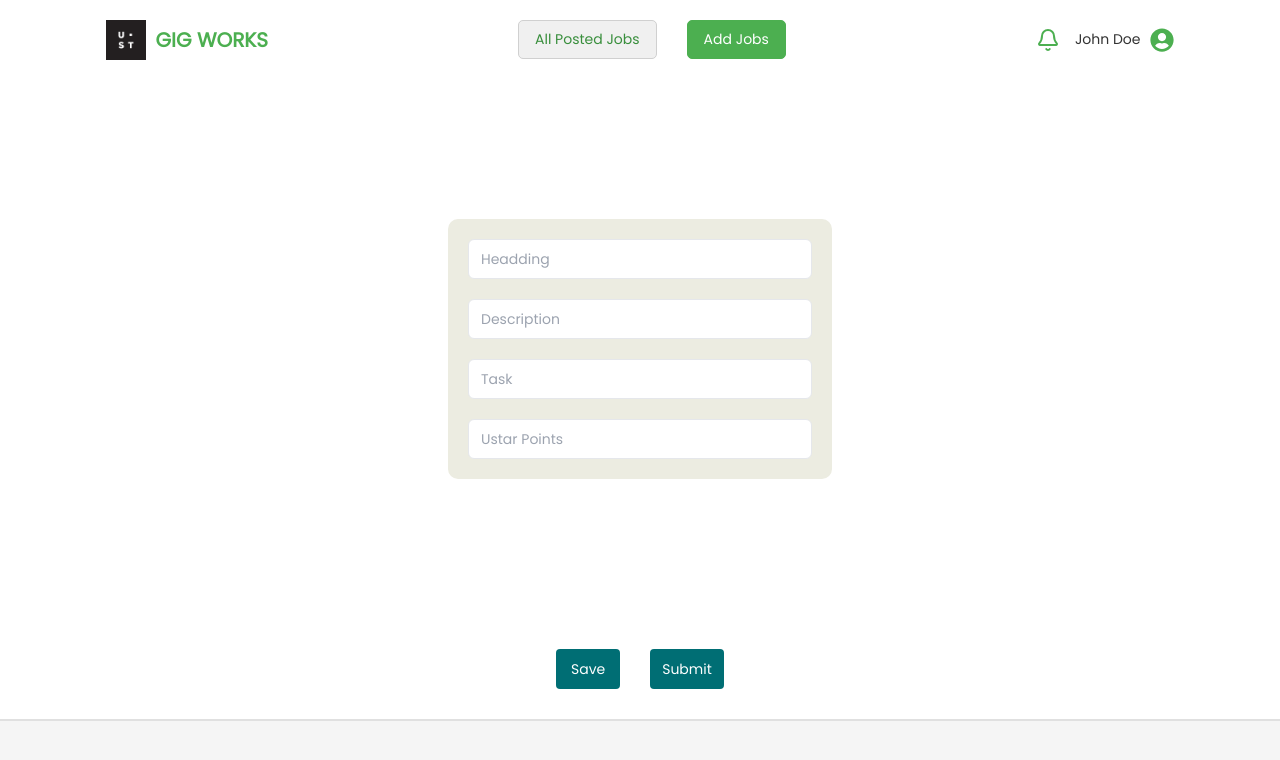
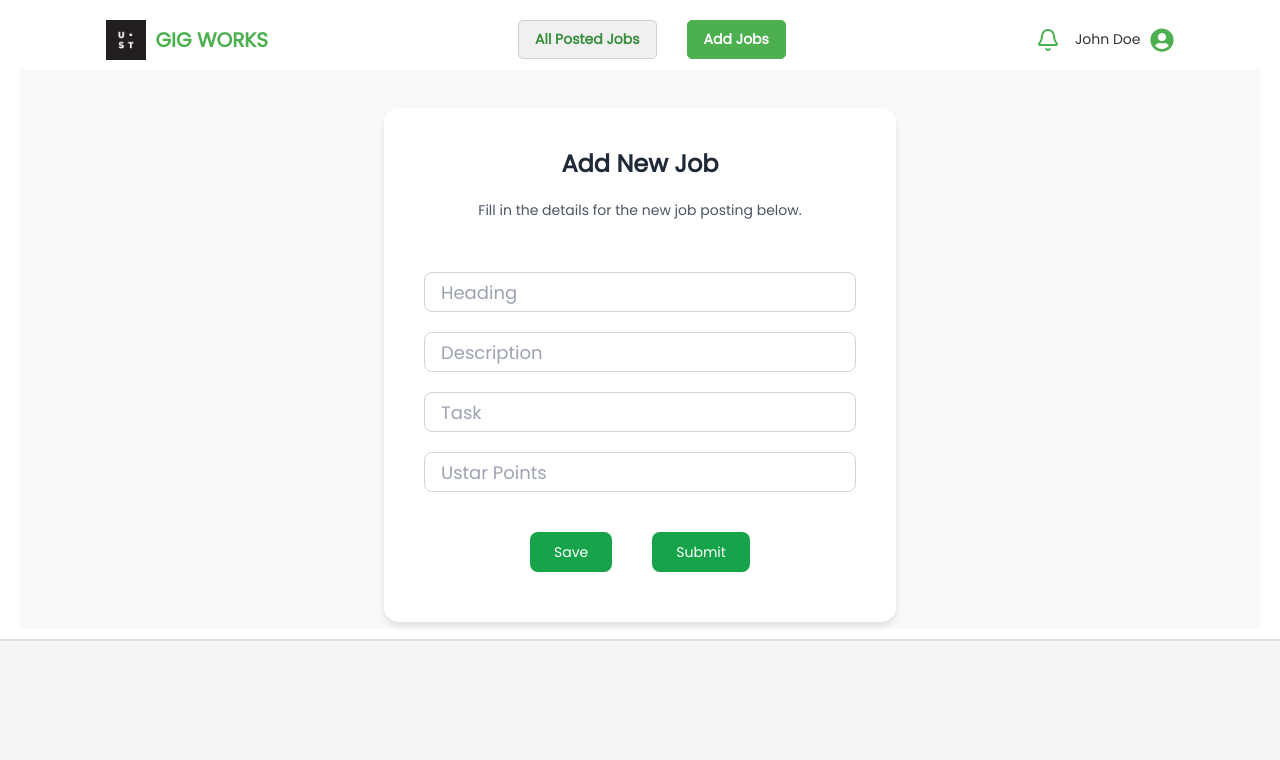
Before and after one commit to Asirwad/GIG-Works-AdminUI, a React (Create React App) app: page / in a window 1280 px wide. Both pictures are taken after a click on the button "Add Jobs". Shown: the top 760 px of the page. Built offline with nearby package versions, Linux system fonts and the light colour scheme; no server answers.

Commit message:
add jobs page style change

```diff
--- a/src/components/AddJobs/AddJobs.css
+++ b/src/components/AddJobs/AddJobs.css
@@ -3,27 +3,49 @@
     align-items: center;
     justify-content: center;
     height: 70vh;
+    background-color: #f9f9f9;
 }
 
 .addjobs-coverbox {
-    background-color: #ECECE1;
+    background-color: #ffffff;
     margin: 20px;
-    padding: 20px;
-    border-radius: 10px;
-    width: 30vw;
-
-    /* Center child elements vertically and horizontally */
+    padding: 40px;
+    border-radius: 15px;
+    width: 40vw;
+    box-shadow: 0 4px 6px rgba(0, 0, 0, 0.1);
     display: flex;
     flex-direction: column;
     justify-content: center;
     align-items: center;
-    gap: 20px; /* Space between FormFields */
+    gap: 20px;
+    margin-bottom: 20px;
 }
-.addJob-btn-box{
+
+.addJob-btn-box {
     display: flex;
     align-items: center;
     justify-content: center;
-    gap: 10px;
-    margin: 10px;
+    gap: 20px;
+    margin-top: 10px;
+}
 
+h2 {
+    font-family: 'Poppins', sans-serif;
+    font-size: 2rem;
+    color: #333333;
 }
+
+p {
+    font-family: 'Poppins', sans-serif;
+    color: #555555;
+}
+
+input {
+    font-family: 'Poppins', sans-serif;
+    font-size: 1rem;
+}
+
+button {
+    font-family: 'Poppins', sans-serif;
+    font-weight: 600;
+}
--- a/src/components/AddJobs/AddJobs.jsx
+++ b/src/components/AddJobs/AddJobs.jsx
@@ -2,30 +2,40 @@ import React from 'react'
 import "./AddJobs.css"
 import { Input } from '../../ui/input'
 import { Button } from '../../ui/button'
+import { motion } from 'framer-motion';
+
 const AddJobs = () => {
-    const saveClick=()=>{
+    const saveClick = () => {
         alert("Save Clicked")
     }
-    const submitClick=()=>{
-        alert("Save Clicked")
+    const submitClick = () => {
+        alert("Submit Clicked")
     }
+
     return (
-        <div>
-        <div className='container-addJobs'>
-            <div className='addjobs-coverbox'>
-            <Input placeholder="Headding"/>
-            <Input placeholder="Description"/>
-            <Input placeholder="Task"/>
-            <Input placeholder="Ustar Points"/>
-
+        <motion.div
+            initial={{ x: 50, opacity: 0}}
+            whileInView={{ x: 0, opacity: 1}}
+            transition={{ duration: 0.5}}
+            viewport={{ amount: 0.3, once: true}}
+        >
+            <div className='container-addJobs'>
+                <div className='mt-8'>
+                    <div className='addjobs-coverbox'>
+                        <h2 className="text-2xl font-semibold text-gray-800">Add New Job</h2>
+                        <p className="text-sm text-gray-600 mb-8">Fill in the details for the new job posting below.</p>
+                        <Input placeholder="Heading" className="w-full px-4 py-2 text-lg rounded-lg border border-gray-300 focus:ring-2 focus:ring-green-400"/>
+                        <Input placeholder="Description" className="w-full px-4 py-2 text-lg rounded-lg border border-gray-300 focus:ring-2 focus:ring-green-400"/>
+                        <Input placeholder="Task" className="w-full px-4 py-2 text-lg rounded-lg border border-gray-300 focus:ring-2 focus:ring-green-400"/>
+                        <Input placeholder="Ustar Points" className="w-full px-4 py-2 text-lg rounded-lg border border-gray-300 focus:ring-2 focus:ring-green-400"/>
+                        <div className='addJob-btn-box'>
+                            <Button className="bg-green-600 hover:bg-green-500 text-white text-sm px-6 py-2 rounded-lg transition duration-300" buttonName="Save" onClick={saveClick}/>
+                            <Button className="bg-green-600 hover:bg-green-500 text-white text-sm px-6 py-2 rounded-lg transition duration-300" buttonName="Submit" onClick={submitClick}/>
+                        </div>
+                    </div>
+                </div>
             </div>
-
-            </div>
-            <div className='addJob-btn-box'>
-                <div><Button className = "bg-teal hover:bg-teal-400 text-white text-sm px-3 py-1 rounded" buttonName="Save" onClick={saveClick}/></div>
-                <div><Button className = "bg-teal hover:bg-teal-400 text-white text-sm px-3 py-1 rounded" buttonName="Submit" onClick={submitClick}/></div>
-            </div>
-            </div>
+        </motion.div>
     )
 }
 
```
